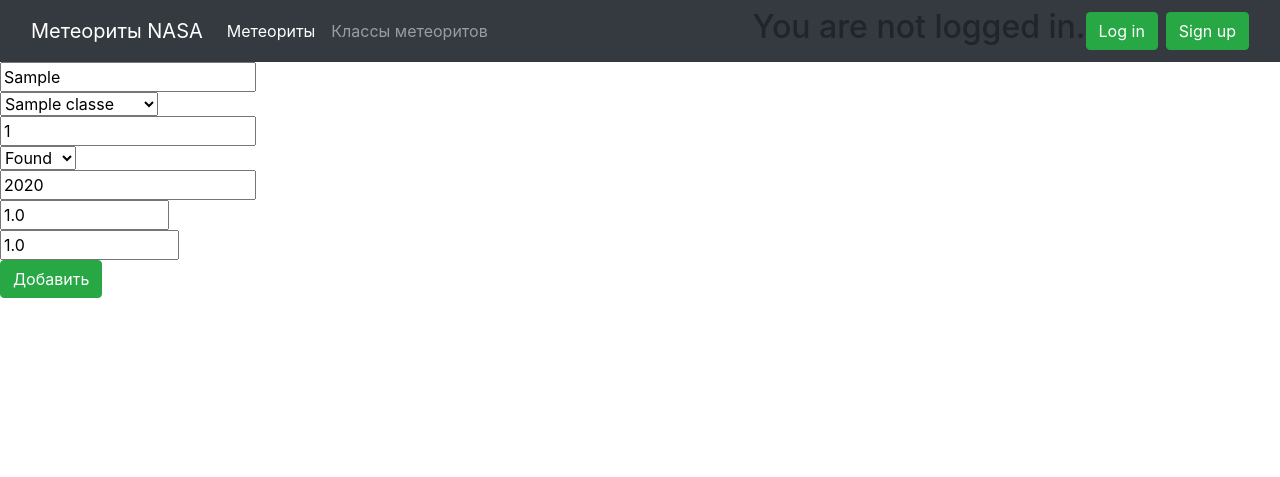
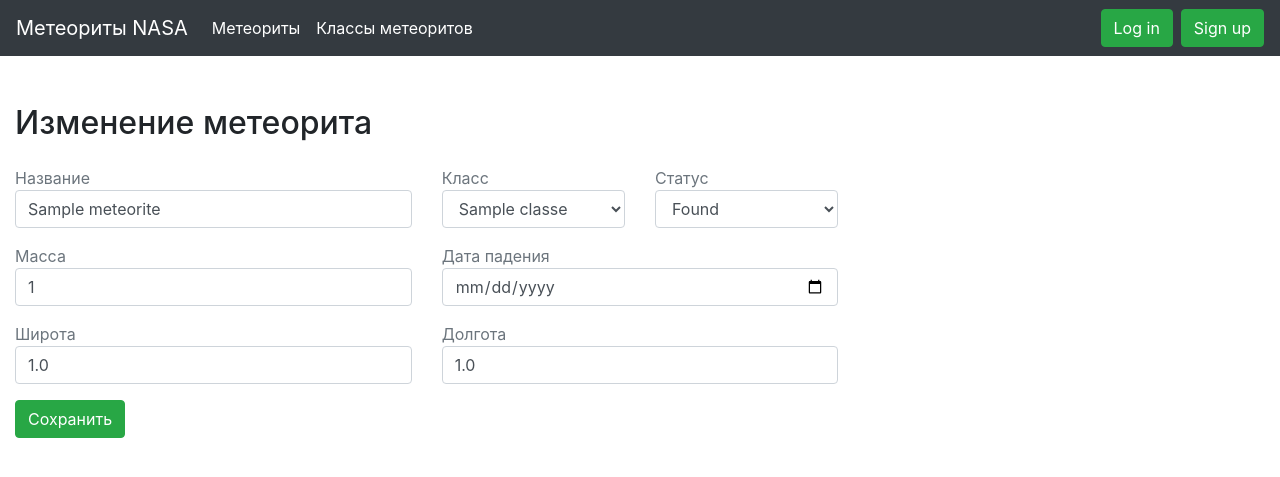
Before and after one commit to Karom45/NASAmet, a Django app: page /meteorites/meteorites_list/1/change_meteorite in a window 1280 px wide. Shown: the top 477 px of the page. Run offline with Django 3.2, Linux system fonts and the light colour scheme; tables that the repository leaves empty hold one stand-in row (values such as "Sample post"); some libraries are stand-ins or nearby versions.

Commit message:
вся верстка кроме формы регистрации

```diff
--- a/NASAmet/apps/accounts/views.py
+++ b/NASAmet/apps/accounts/views.py
@@ -2,9 +2,12 @@ from django.shortcuts import render
 from django.contrib.auth.forms import UserCreationForm
 from django.urls import reverse_lazy
 from django.views import generic
-
+from django.shortcuts import redirect
 
 class SignUpView(generic.CreateView):
     form_class = UserCreationForm
     success_url = reverse_lazy('login')
     template_name = 'accounts/signup.html'
+
+def redirect_view(request):
+    return redirect('/meteorites/meteorites_list')
--- a/NASAmet/apps/meteorites/urls.py
+++ b/NASAmet/apps/meteorites/urls.py
@@ -1,9 +1,11 @@
+from NASAmet.apps.accounts.views import redirect_view
 from django.urls import path, include
 from . import views
 
+
 app_name = 'meteorites'
 urlpatterns = [
-    path('', views.index, name='index'),
+    path('', redirect_view, name='index'),
     path('meteorites_list/<int:meteor_id>', views.detail_met, name='detail_met'),
     path('meteorites_list', views.meteorites_list, name='meteorites_list'),
     path('classes_list', views.classes_list, name='classes_list'),
--- a/NASAmet/static/meteorites/style.css
+++ b/NASAmet/static/meteorites/style.css
@@ -1,3 +1,3 @@
-li a {
-    color: green;
+.form-group > label{
+    margin-bottom: 0;
 }
--- a/NASAmet/templates/base.html
+++ b/NASAmet/templates/base.html
@@ -8,8 +8,8 @@
 </head>
 <body>
 <nav class="navbar navbar-expand-lg navbar-dark bg-dark">
-  <div class="container-fluid">
-    <a class="navbar-brand" href="{% url 'meteorites:index' %}">Метеориты NASA</a>
+  <div class="container-fluid px-0">
+    <a class="navbar-brand" href="{% url 'meteorites:meteorites_list' %}">Метеориты NASA</a>
     <button class="navbar-toggler" type="button" data-toggle="collapse" data-target="#navbarSupportedContent" aria-controls="navbarSupportedContent" aria-expanded="false" aria-label="Toggle navigation">
       <span class="navbar-toggler-icon"></span>
     </button>
@@ -19,14 +19,13 @@
           <a class="nav-link active" aria-current="page" href="{% url 'meteorites:meteorites_list' %}">Метеориты</a>
         </li>
         <li class="nav-item">
-          <a class="nav-link" href="{% url 'meteorites:classes_list' %}">Классы метеоритов</a>
+          <a class="nav-link active" href="{% url 'meteorites:classes_list' %}">Классы метеоритов</a>
         </li>
       </ul>
       {% if user.is_authenticated %}
-        <h2>Welcome, {{ user.username }}!</h2>
+        <h4 class="text-white mr-3">{{ user.username }}</h4>
         <a class="btn btn-success" href="{% url 'logout' %}" role="button">Log out</a>
       {% else %}
-        <h2>You are not logged in.</h2>
         <a class="btn btn-success mr-2" href="{% url 'login' %}" role="button">Log in</a>
         <a class="btn btn-success" href="{% url 'accounts:signup' %}" role="button">Sign up</a>
       {% endif %}
--- a/NASAmet/templates/meteorites/change_meteorite.html
+++ b/NASAmet/templates/meteorites/change_meteorite.html
@@ -1,23 +1,43 @@
-{% extends 'base.html' %}
-{% block title %}Добавление класса{% endblock %}
-
-{% block content %}
-<div>
-    <form action="{% url 'meteorites:change_meteorite' meteor.meteorite_id%}" method="POST">
+{% extends 'base.html' %} {% block title %}Изменение метеорита{% endblock %}
+{%block content %}
+<div class="container-fluid pt-5">
+  <h2 class="mb-4">Изменение метеорита</h2>
+  <form
+    action="{% url 'meteorites:change_meteorite' meteor.meteorite_id%}"
+    method="POST"
+  >
     {% csrf_token %}
-        <input type="text" required placeholder="Введите название" name="name" value = {{meteor.name}}><br>
-        <select name = 'recclass_id_id'>
-            <option disabled>Класс метеорита</option>
+    <div class="row">
+      <div class="col-4">
+        <div class="form-group">
+          <span class="text-muted">Название</span>
+          <input
+            class="form-control"
+            type="text"
+            required
+            placeholder="Введите название"
+            name="name"
+            value="{{meteor.name}}"
+          />
+        </div>
+      </div>
+      <div class="col-2">
+        <div class="form-group">
+          <span class="text-muted">Класс</span
+          ><select class="form-control" name="recclass_id_id">
             {% for k,v in class_names.items %}
             {% if k == meteor.recclass_id_id%}
-                    <option selected value={{k}}>{{v}}</option>
+            <option selected value="{{k}}">{{v}}</option>
             {% else %}
-                    <option value={{k}}>{{v}}</option>
-                {% endif %}
-            {% endfor %}
-        </select><br>
-        <input type="number" required placeholder="Введите массу" name="mass" value = {{mass}}><br>
-        <select name = 'fell'>
+            <option value="{{k}}">{{v}}</option>
+            {% endif %} {% endfor %}
+          </select>
+        </div>
+      </div>
+      <div class="col-2">
+        <div class="form-group">
+          <span class="text-muted">Статус</span>
+          <select name="fell" class="form-control">
             <option disabled>Статус</option>
             {% if meteor.fall == 'Fell'%}}
             <option selected value="Fell">Fell</option>
@@ -26,11 +46,74 @@
             <option value="Fell">Fell</option>
             <option selected value="Found">Found</option>
             {% endif %}
-        </select><br>
-        <input type="number" required placeholder="Введите год" name="year" value = {{meteor.year}}><br>
-        <input type="number" required placeholder="Введите широту" name="reclat" min= '-90' max = '90' step = '0.000001' value = {{reclat}}><br>
-        <input type="number" required placeholder="Введите долготу" name="reclong" min= '-180' max = '180'step = '0.000001' value = {{reclong}}><br>
-        <button class="btn btn-success" type = "submit">Добавить</button>
+          </select>
+        </div>
+      </div>
+    </div>
+    <div class="row">
+        <div class="col-4">
+            <div class="form-group">
+              <span class="text-muted">Масса</span
+              ><input
+                type="number"
+                required
+                placeholder="Введите массу"
+                name="mass"
+                class="form-control"
+                value="{{mass}}"
+              />
+            </div>
+          </div>
+
+      <div class="col-4">
+        <div class="form-group">
+          <span class="text-muted">Дата падения</span>
+          <input
+            class="form-control"
+            type="date"
+            required
+            placeholder="Введите дату"
+            name="year"
+            value="{{meteor.year}}"
+          />
+        </div>
+      </div>
+    </div>
+    <div class="row">
+      <div class="col-4">
+        <div class="form-group">
+          <span class="text-muted">Широта</span>
+          <input
+            type="number"
+            class="form-control"
+            required
+            placeholder="Введите широту"
+            name="reclat"
+            min="-90"
+            max="90"
+            step="0.000001"
+            value="{{reclat}}"
+          />
+        </div>
+      </div>
+      <div class="col-4">
+        <div class="form-group">
+          <span class="text-muted">Долгота</span>
+          <input
+          class="form-control"
+            type="number"
+            required
+            placeholder="Введите долготу"
+            name="reclong"
+            min="-180"
+            max="180"
+            step="0.000001"
+            value="{{reclong}}"
+            />
+        </div>
+      </div>
+    </div>
+    <button class="btn btn-success" type="submit">Сохранить</button>
   </form>
 </div>
 {% endblock %}
--- a/NASAmet/templates/meteorites/list_classes.html
+++ b/NASAmet/templates/meteorites/list_classes.html
@@ -4,13 +4,13 @@
 {% block content %}
 
     {% if list %}
-<ul>
+<div class="list-group">
     {% for class in list %}
-    <li><a href="{% url 'meteorites:detail_class' class.classes_id %}">{{class.class_name}}</a></li>
+    <a class="list-group-item list-group-item-action text-primary" href="{% url 'meteorites:detail_class' class.classes_id %}">{{class.class_name}}</a>
         {% endfor %}
     {% else %}
         Данные не найдены
-</ul>
+</div>
     {% endif %}
 <a class="btn btn-success" href="{% url 'meteorites:add_class' %}" role="button">Добавить</a>
 {% endblock %}
--- a/NASAmet/templates/meteorites/list_meteorites.html
+++ b/NASAmet/templates/meteorites/list_meteorites.html
@@ -4,9 +4,9 @@
 {% block content %}
 
     {% if meteorites_list %}
-<ul>
+<ul class="list-group">
         {% for meteor in meteorites_list %}
-    <li><a href="{% url 'meteorites:detail_met' meteor.meteorite_id%}">{{meteor.name}}</a></li>
+    <a class="list-group-item list-group-item-action text-primary py-2" href="{% url 'meteorites:detail_met' meteor.meteorite_id%}">{{meteor.name}}</a>
         {% endfor %}
     {% else %}
         Данные не найдены
--- a/NASAmet/urls.py
+++ b/NASAmet/urls.py
@@ -17,10 +17,14 @@ Including another URLconf
 from django.contrib import admin
 from django.urls import path, include
 
+from NASAmet.apps.accounts.views import redirect_view
+
 urlpatterns = [
+
     path('grappelli/', include('grappelli.urls')),# grappelli URLS
     path('admin/', admin.site.urls),
     path('meteorites/', include('meteorites.urls')),
     path('accounts/', include('django.contrib.auth.urls')),
     path('accounts/', include('accounts.urls')),
+    path('', redirect_view)
 ]
```
Also changed, not shown: NASAmet/templates/meteorites/change_class.html (+28 -11 lines), NASAmet/templates/meteorites/detail_class.html (+17 -7 lines), NASAmet/templates/meteorites/detail_met.html (+44 -12 lines), NASAmet/templates/registration/login.html (+30 -15 lines). Lines whose indentation alone changed are shown as unchanged.
